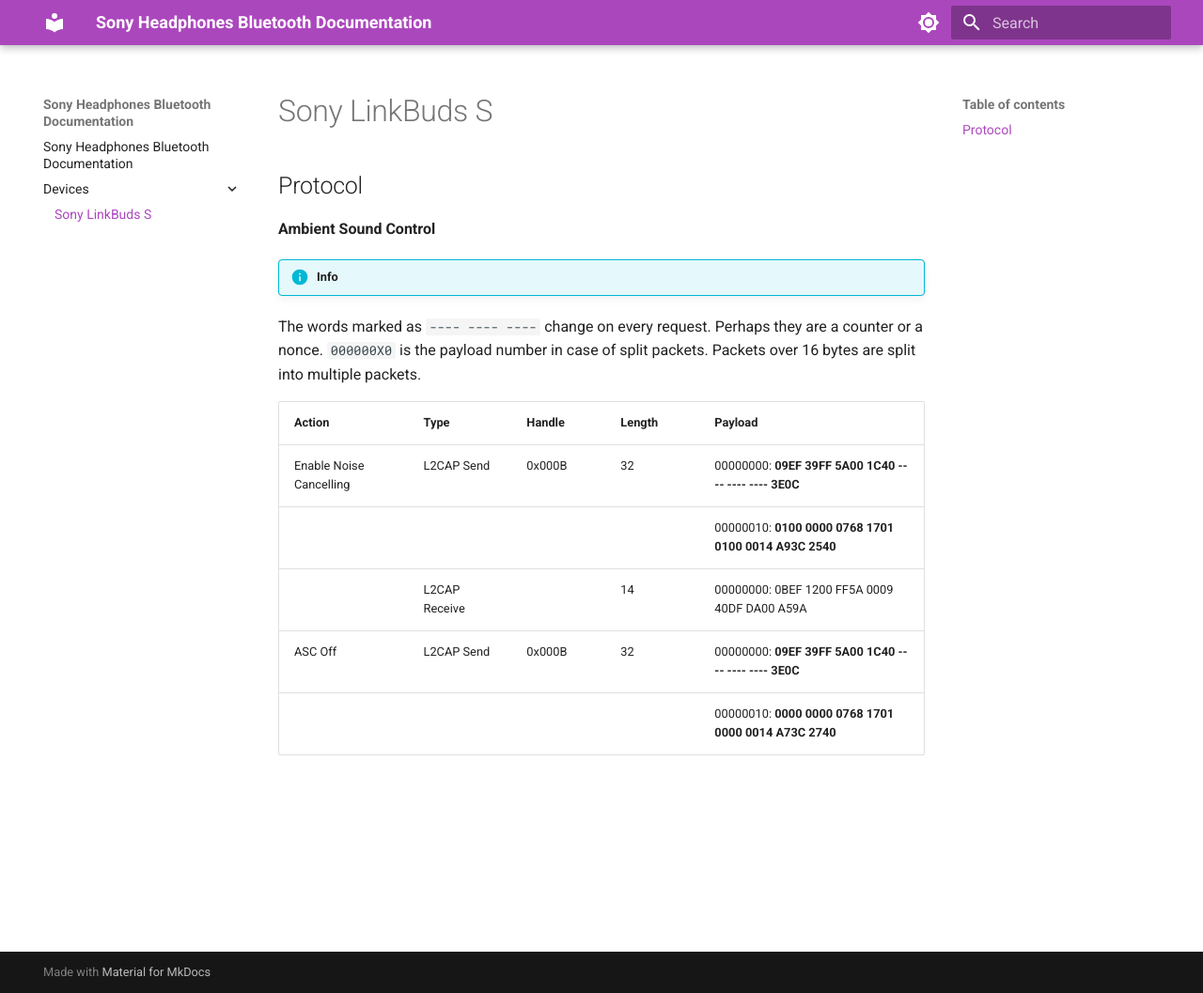
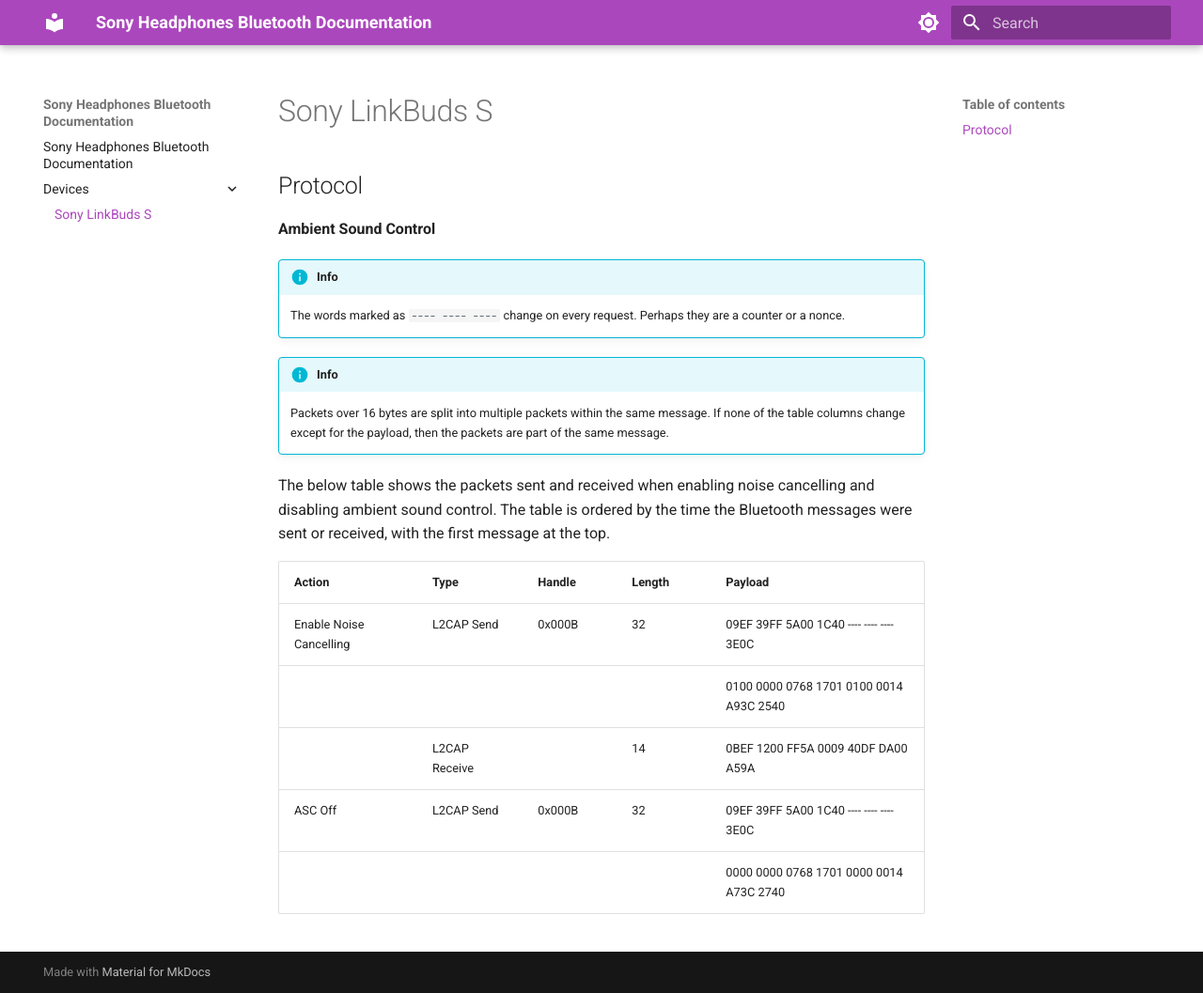
Before and after one commit to ohm-app/sony-headphones-bluetooth-documentation, an MkDocs documentation site: the page built from docs/Devices/LinkBuds S.md, in a window 1280 px wide and 1057 px high. Shown: the whole window at 94% size. Built offline with MkDocs 1.6.1 and Material for MkDocs 9.7.7, drawn with Linux system fonts in a browser that asks for light colours.

Commit message:
Update LinkBuds S.md with Bluetooth message table

```diff
--- a/docs/Devices/LinkBuds S.md
+++ b/docs/Devices/LinkBuds S.md
@@ -5,15 +5,19 @@
 **Ambient Sound Control**
 
 !!! info
-The words marked as `---- ---- ----` change on every request. Perhaps they are a counter or a nonce.
-`000000X0` is the payload number in case of split packets. Packets over 16 bytes are split into
-multiple packets.
+    The words marked as `---- ---- ----` change on every request. Perhaps they are a counter or a nonce.
 
+!!! info
+    Packets over 16 bytes are split into multiple packets within the same message.
+    If none of the table columns change except for the payload, then the packets are part of the same message.
 
-| Action                  | Type          | Handle | Length | Payload                                               |
-| ----------------------- | ------------- | ------ | ------ | ----------------------------------------------------- |
-| Enable Noise Cancelling | L2CAP Send    | 0x000B | 32     | 00000000: **09EF 39FF 5A00 1C40 ---- ---- ---- 3E0C** |
-|                         |               |        |        | 00000010: **0100 0000 0768 1701 0100 0014 A93C 2540** |
-|                         | L2CAP Receive |        | 14     | 00000000: 0BEF 1200 FF5A 0009 40DF DA00 A59A          |
-| ASC Off                 | L2CAP Send    | 0x000B | 32     | 00000000: **09EF 39FF 5A00 1C40 ---- ---- ---- 3E0C** |
-|                         |               |        |        | 00000010: **0000 0000 0768 1701 0000 0014 A73C 2740** |
+The below table shows the packets sent and received when enabling noise cancelling and disabling ambient sound control.
+The table is ordered by the time the Bluetooth messages were sent or received, with the first message at the top.
+
+| Action                  | Type          | Handle | Length | Payload                                 |
+| ----------------------- | ------------- | ------ | ------ | --------------------------------------- |
+| Enable Noise Cancelling | L2CAP Send    | 0x000B | 32     | 09EF 39FF 5A00 1C40 ---- ---- ---- 3E0C |
+|                         |               |        |        | 0100 0000 0768 1701 0100 0014 A93C 2540 |
+|                         | L2CAP Receive |        | 14     | 0BEF 1200 FF5A 0009 40DF DA00 A59A      |
+| ASC Off                 | L2CAP Send    | 0x000B | 32     | 09EF 39FF 5A00 1C40 ---- ---- ---- 3E0C |
+|                         |               |        |        | 0000 0000 0768 1701 0000 0014 A73C 2740 |
```
